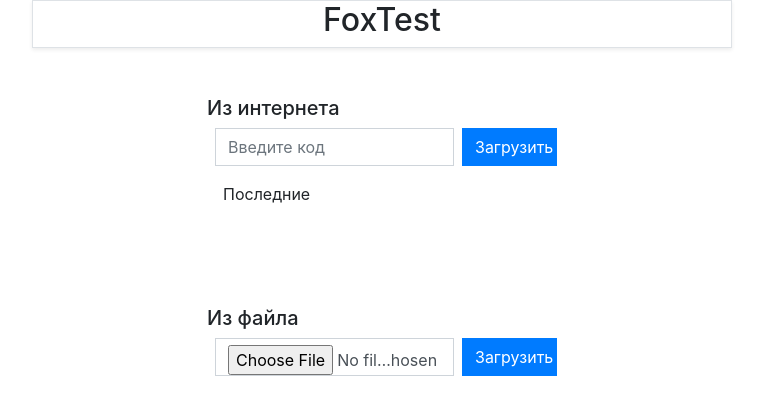
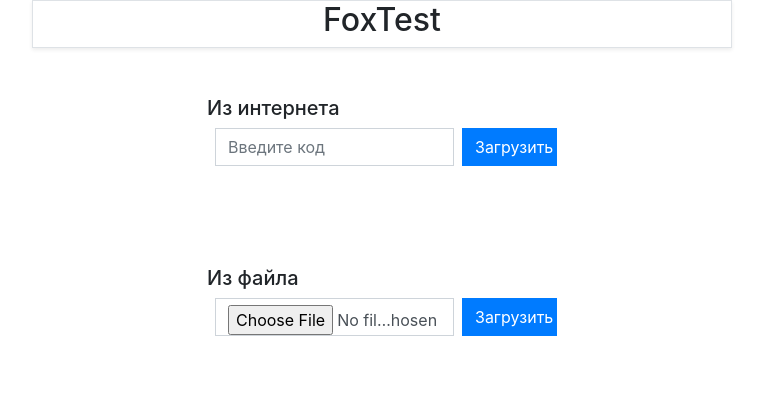
Before and after one commit to dauletra/foxtest-mirinda, a Vue app: page / in a window 1280 px wide. Shown: the top 414 px of the page, without its empty margins (258-1021 px from the left). Built offline with nearby package versions, Linux system fonts and the light colour scheme; what vue2-touch-events would draw is missing.

Commit message:
Version=0.3. Versja saajkes kelmese testti ashpajdy

```diff
--- a/src/App.vue
+++ b/src/App.vue
@@ -25,7 +25,7 @@
                         </button>
                     </div>
                 </div>
-                <div class="px-3">
+                <div v-if="last_codes.length > 0" class="px-3">
                     <div class="mt-3">Последние</div>
                     <div v-for="last_code in last_codes" v-bind:key="last_code.code" class="ml-2 font-weight-lighter">
                         <div class="d-flex justify-content-between ">
@@ -43,7 +43,10 @@
                 </div>
             </div>
 
-            <div style="height: 100px;"></div>
+            <div v-if="quiz_version_message.length > 0" class="m-auto alert alert-danger" style="max-width: 350px; width: 100%; height: 100px;">
+                {{quiz_version_message}}
+            </div>
+            <div v-else style="height: 100px;"></div>
 
             <div class="m-auto" style="max-width: 350px; width: 100%">
                 <p class="h5">Из файла</p>
@@ -81,6 +84,8 @@
         name: 'app',
         data() {
             return {
+                version: 0.3,
+                quiz_version_message: '',
                 quiz_bank: {},
                 input_code: {
                     code: '',
@@ -130,12 +135,20 @@
             },
             set_quiz_bank: function(quiz_bank) {
                 console.group('quiz_bank_info');
+
                 console.log('@ Тесты загружены -');
                 console.log('_v = ' + quiz_bank._v);
                 console.log('Количество вопросов: ' + quiz_bank.quizes.length);
                 console.log('[' + Object.keys(quiz_bank).join(', ') + ']');
+                if (quiz_bank._v !== this.version) {
+                    console.log('Сайт не может открыть данную версию теста');
+                    this.quiz_version_message = 'Сайт не может открыть данную версию теста. Версия теста: ' + quiz_bank._v;
+                    return;
+                }
+
                 console.groupEnd('quiz_bank_info');
-                this.update_last_codes(quiz_bank.code);
+
+                // this.update_last_codes(quiz_bank.code);
                 this.quiz_bank = quiz_bank;
             },
             load_quiz_input_code: function() {
@@ -165,7 +178,7 @@
                         }
                     })
                     .catch(error => {
-                        console.error(' - Пришли ошибки. Свяжитесь с разработчиками: ', error);
+                        console.error(' - Ошибка. Свяжитесь с разработчиками: ', error);
                         console.log(error.response.data);
                     })
                     .finally(() => {
--- a/src/components/Trainer.vue
+++ b/src/components/Trainer.vue
@@ -100,7 +100,7 @@
                 let spoiler = { text: '', color: '' };
 
                 this.quiz.answers.forEach((answer, index) => {
-                    answer = this.show_option ? answer : answer.slice(answer.indexOf(this.divider)+1);
+                    answer = this.show_option ? answer[0] + ' ' + answer[1] : answer[1];
                     answers.push({
                         text: answer,
                         value: 100+index,
@@ -108,7 +108,7 @@
                     })
                 });
                 this.quiz.fake_answers.forEach((fake_answer, index) => {
-                    fake_answer = this.show_option ? fake_answer : fake_answer.slice(fake_answer.indexOf(this.divider)+1);
+                    fake_answer = this.show_option ? fake_answer[0] + ' ' + answer[1] : fake_answer[1];
                     answers.push({
                         text: fake_answer,
                         value: 10+index,
```
